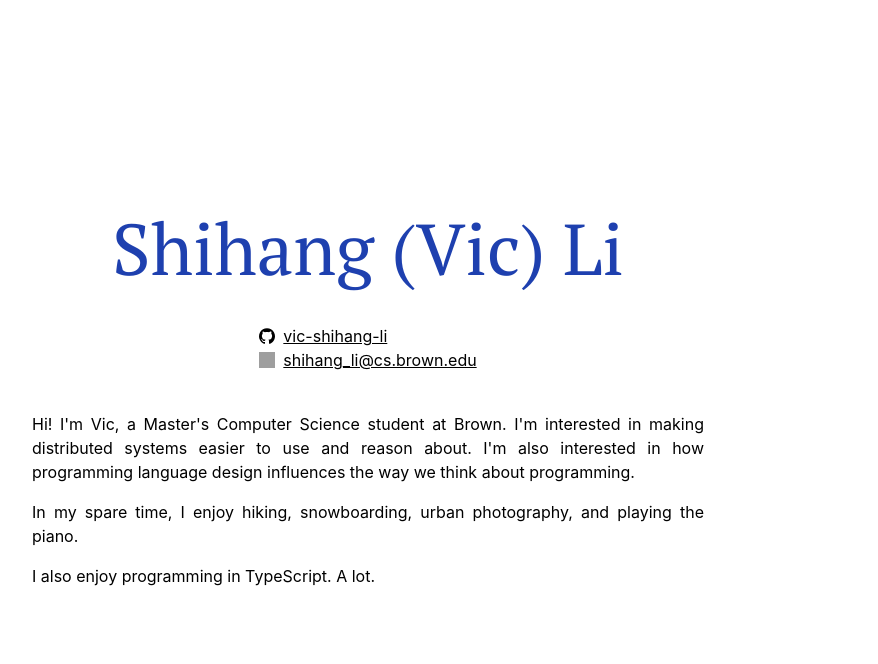
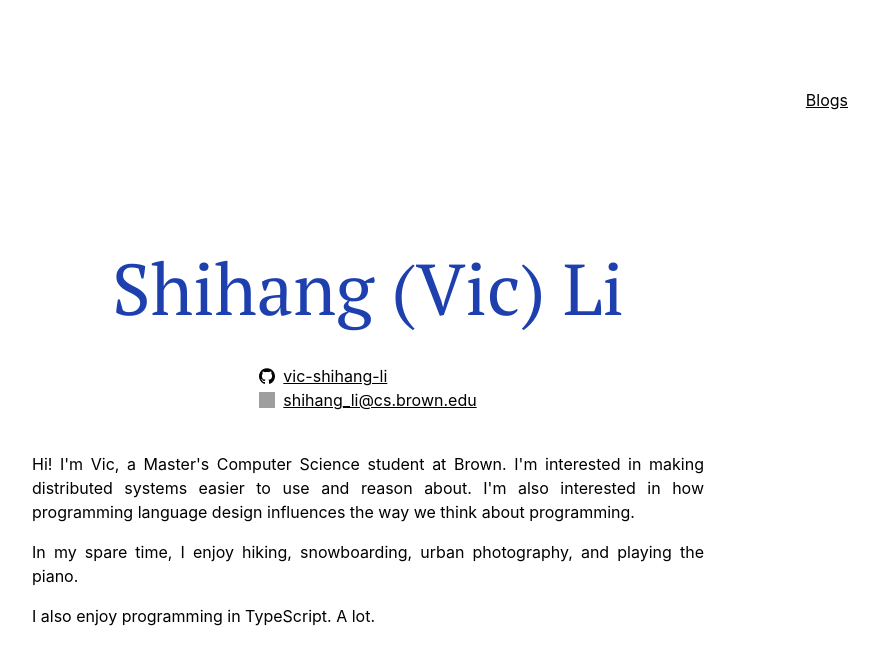
Before and after one commit to vic-lsh/vli, a Next.js app: page / in a window 1280 px wide. Shown: the top 664 px of the page, without its empty margins (272-1150 px from the left). Built offline with nearby package versions, Linux system fonts and the light colour scheme; grey boxes are pictures that could not be loaded.

Commit message:
feat: add navbar

```diff
--- a/pages/index.tsx
+++ b/pages/index.tsx
@@ -1,5 +1,6 @@
 import Head from "next/head";
 import Image from "next/image";
+import Link from "next/link";
 import React from "react";
 import { LinkToNewTab } from "../components/link-new-tab";
 
@@ -58,11 +59,31 @@ const PersonalIntro = () => {
   );
 };
 
+const WelcomePageContainer: React.FC = ({ children }) => {
+  return (
+    <main className="h-screen py-20 px-5 max-w-5xl m-auto">{children}</main>
+  );
+};
+
 const NameHeader: React.FC = ({ children }) => {
   return (
     <h1 className="text-center text-7xl text-blue-800 font-serif">
       {children}
     </h1>
+  );
+};
+
+const NavBar: React.FC = ({ children }) => {
+  return <div className="flex justify-end">{children}</div>;
+};
+
+const NavTab: React.FC<{ href: string }> = ({ children, href }) => {
+  return (
+    <Link href={href} passHref>
+      <span className="hover:bg-gray-200 transition-all px-3 py-2 rounded-md underline">
+        {children}
+      </span>
+    </Link>
   );
 };
 
@@ -74,11 +95,19 @@ export default function Home() {
         <link rel="icon" href="/favicon.svg" />
       </Head>
 
-      <main className="flex flex-col h-screen py-10 px-5 md:justify-center items-center">
-        <NameHeader>Shihang (Vic) Li</NameHeader>
-        <ContactInfo />
-        <PersonalIntro />
-      </main>
+      <WelcomePageContainer>
+        <NavBar>
+          <NavTab href="/blogs">
+            <span data-cy="blogs-link">Blogs</span>
+          </NavTab>
+        </NavBar>
+
+        <div className="h-full pt-10 md:pt-0 flex flex-col md:justify-center items-center">
+          <NameHeader>Shihang (Vic) Li</NameHeader>
+          <ContactInfo />
+          <PersonalIntro />
+        </div>
+      </WelcomePageContainer>
     </div>
   );
 }
```
